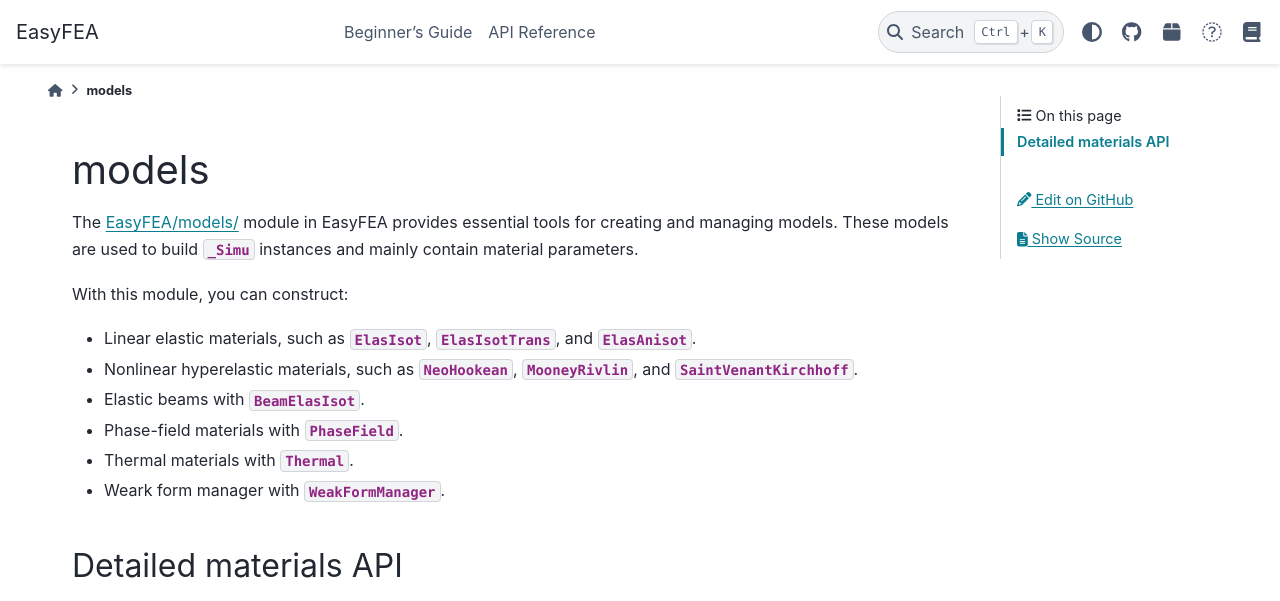
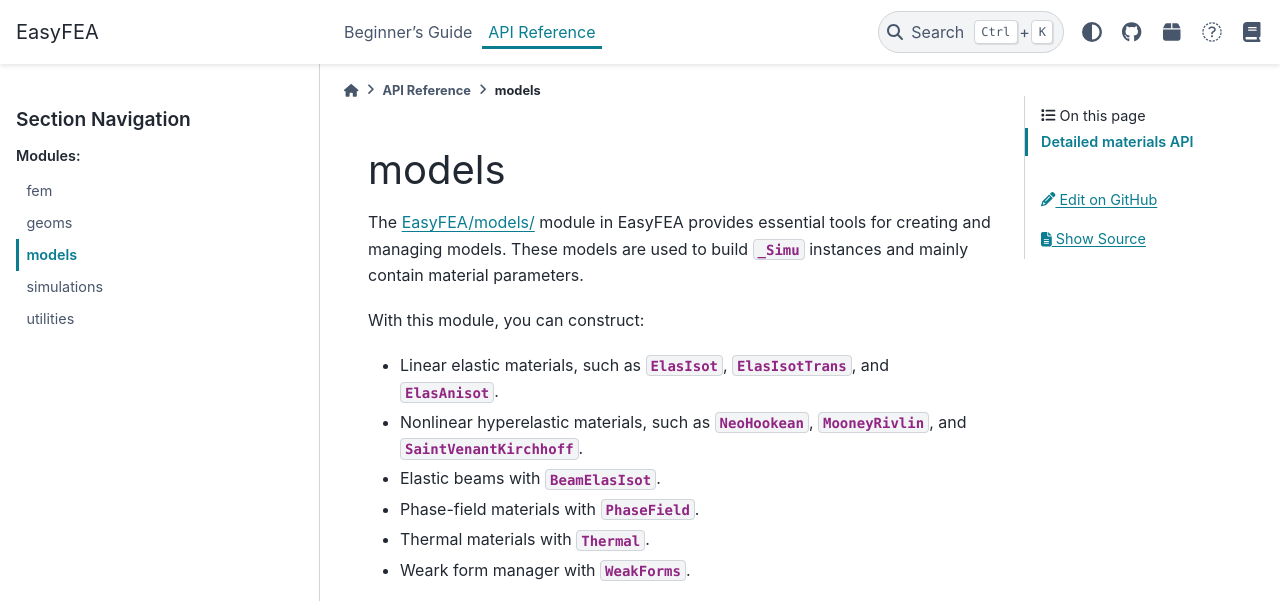
Before and after one commit to matnoel/EasyFEA, a Sphinx documentation site: the page built from docs/api/models.rst, in a window 1280 px wide and 1054 px high. Shown: the top 601 px of the window. Built offline with Sphinx 7.4.7 and the PyData theme 0.15.4, drawn with Linux system fonts in a browser that asks for light colours; pages that are not in the unit, such as notebooks, are missing from menus; some of the changed text lies outside the part shown; grey boxes are pictures that could not be loaded.

Commit message:
#20 Update api docs

```diff
--- a/docs/api/index.rst
+++ b/docs/api/index.rst
@@ -11,6 +11,6 @@
 
    fem
    geoms
-   materials
+   models
    simulations
    utilities
--- a/docs/api/models.rst
+++ b/docs/api/models.rst
@@ -14,7 +14,7 @@
 + Elastic beams with :py:class:`~EasyFEA.models.BeamElasIsot`.
 + Phase-field materials with :py:class:`~EasyFEA.models.PhaseField`.
 + Thermal materials with :py:class:`~EasyFEA.models.Thermal`.
-+ Weark form manager with :py:class:`~EasyFEA.models.WeakFormManager`.
++ Weark form manager with :py:class:`~EasyFEA.models.WeakForms`.
 
 
 Detailed materials API
```
